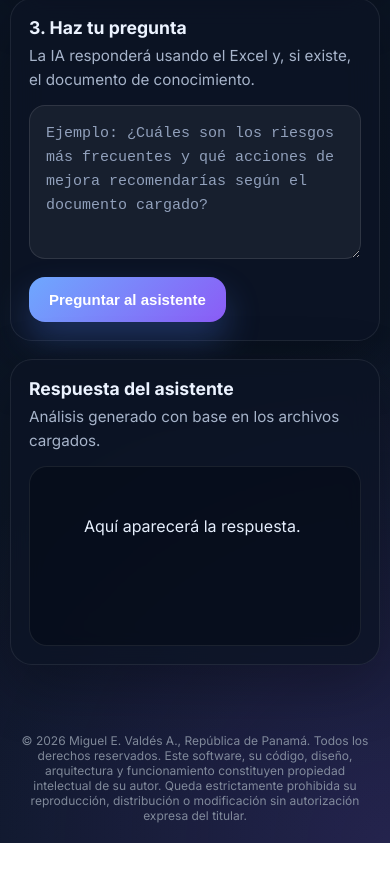
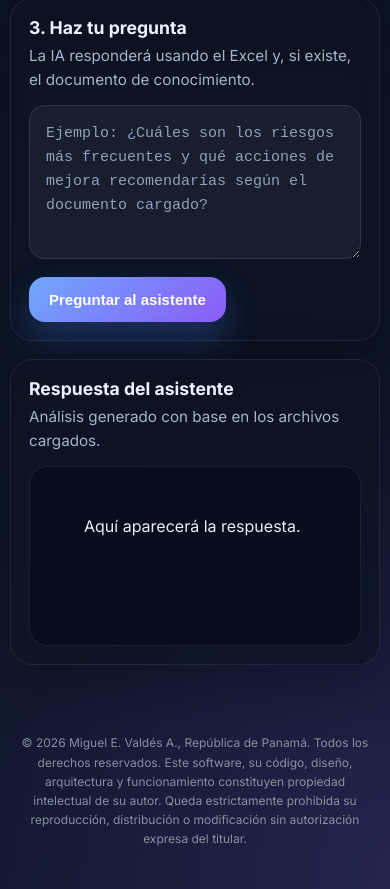
Before and after one commit to Michael99x/Assistant-ai-test, a plain HTML site: page index.html in a window 390 px wide. Shown: the part 1251-2140 px from the top of the page. Before the commit the page ends 2094 px from the top, so only its background shows below. Drawn offline with nearby package versions, Linux system fonts and the light colour scheme.

Commit message:
Update style.css

```diff
--- a/style.css
+++ b/style.css
@@ -341,12 +341,14 @@ button:disabled {
     border-radius: 22px;
   }
 .footer {
+  max-width: 900px;
+  margin: 40px auto 20px auto;
+  padding: 20px;
   text-align: center;
-  margin-top: 40px;
-  padding: 20px;
   font-size: 12px;
+  line-height: 1.6;
   color: #9aa4b2;
-  opacity: 0.8;
+  opacity: 0.85;
 }
 
 
```
